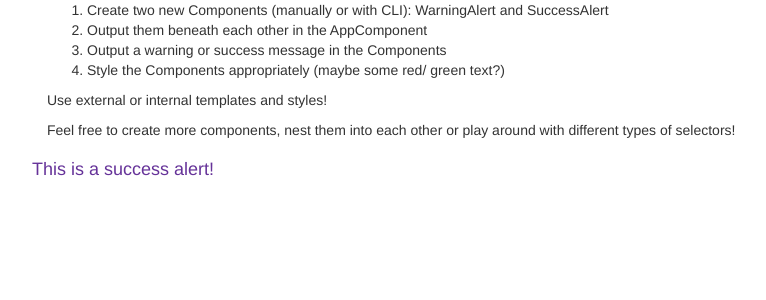
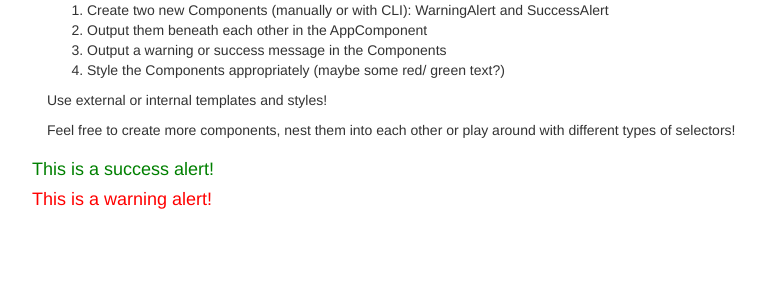
Before and after one commit to RyanShang627/Angular-intro, an Angular app in the folder code/my-first-app/: page / in a window 1280 px wide. Shown: the top 300 px of the page, without its empty margins (23-789 px from the left). Built offline with nearby package versions, Linux system fonts and the light colour scheme.

Commit message:
feat: Warning alert component
Use the Angular CLI to generate a warning alert component. In this component, we use the internal style and internal template inside the ts file.

```diff
--- a/code/my-first-app/src/app/app.component.html
+++ b/code/my-first-app/src/app/app.component.html
@@ -21,5 +21,6 @@
   </div>
   <div class="row">
     <success-alert></success-alert>
+    <app-warning-alert></app-warning-alert>
   </div>
 </div>
--- a/code/my-first-app/src/app/successAlert/successAlert.component.css
+++ b/code/my-first-app/src/app/successAlert/successAlert.component.css
@@ -1,3 +1,3 @@
 h4 {
-  color: rebeccapurple;
+  color: green;
 }
--- /dev/null
+++ b/code/my-first-app/src/app/warning-alert/warning-alert.component.css
@@ -0,0 +1,3 @@
+h4 {
+  color: red;
+}
--- /dev/null
+++ b/code/my-first-app/src/app/warning-alert/warning-alert.component.ts
@@ -0,0 +1,18 @@
+import { Component, OnInit } from '@angular/core';
+
+@Component({
+  selector: 'app-warning-alert',
+  template: '<h4>This is a warning alert!</h4>',
+  styles: [
+    `
+      h4 {
+        color: red;
+      }
+    `,
+  ],
+})
+export class WarningAlertComponent implements OnInit {
+  constructor() {}
+
+  ngOnInit(): void {}
+}
```
Also changed, not shown: code/my-first-app/src/app/app.module.ts (+8 -1 lines).
